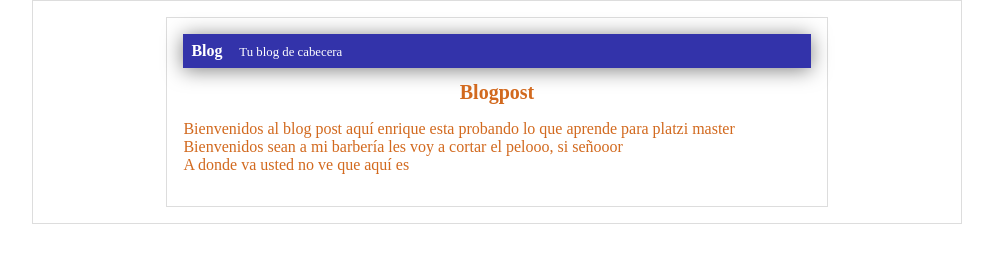
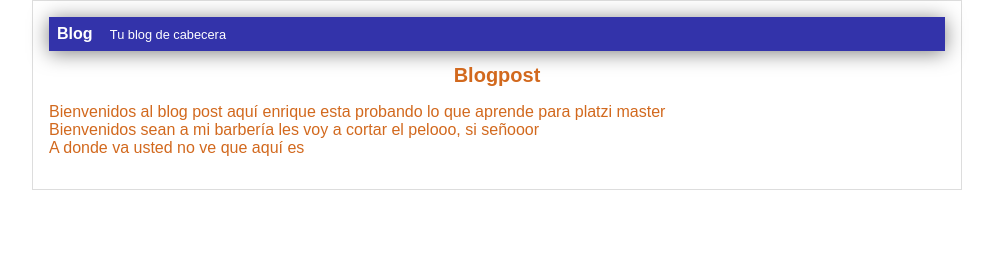
Before and after one commit to Enriketo/hyperblog, a plain HTML site: page blogpost.html in a window 1280 px wide. Shown: the whole page, without its empty margins (143-1136 px from the left). Drawn offline with Linux system fonts and the light colour scheme.

Commit message:
Cambios con merge realizado

```diff
--- a/blogpost.html
+++ b/blogpost.html
@@ -12,16 +12,15 @@
 
     <body>
         <div id="container">
-            <div id="container">
-                <div id="header">
-                    Blog
-                    <span id="tagline">Tu blog de cabecera</span>
-                </div>
+            <div id="header">
+                Blog
+                <span id="tagline">Tu blog de cabecera</span>
+            </div>
             <div id="post">
                 <h1>Blogpost</h1>
                 <p>Bienvenidos al blog post aquí enrique esta probando lo que aprende para platzi master<br>
                     Bienvenidos sean a mi barbería les voy a cortar el pelooo, si señooor <br>
-                    A donde va usted no ve que aquí es  </p>
+                    A donde va usted no ve que aquí es </p>
             </div>
         </div>
     </body>
--- a/css/estilos.css
+++ b/css/estilos.css
@@ -2,7 +2,7 @@ body
 {
     color: chocolate;
     text-align: center;
-    font-family: "comicsans";
+    font-family: "arial";
     font-size: 16px;
     margin: 0;
     padding: 0;
```
